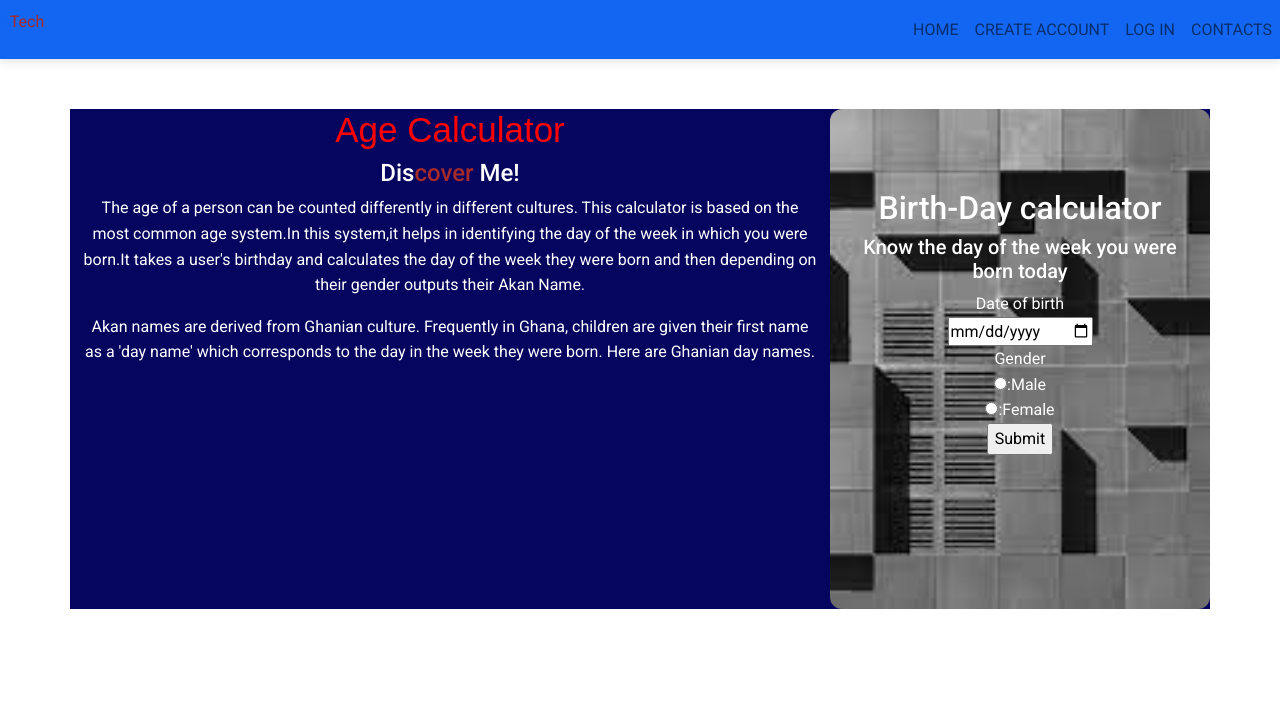
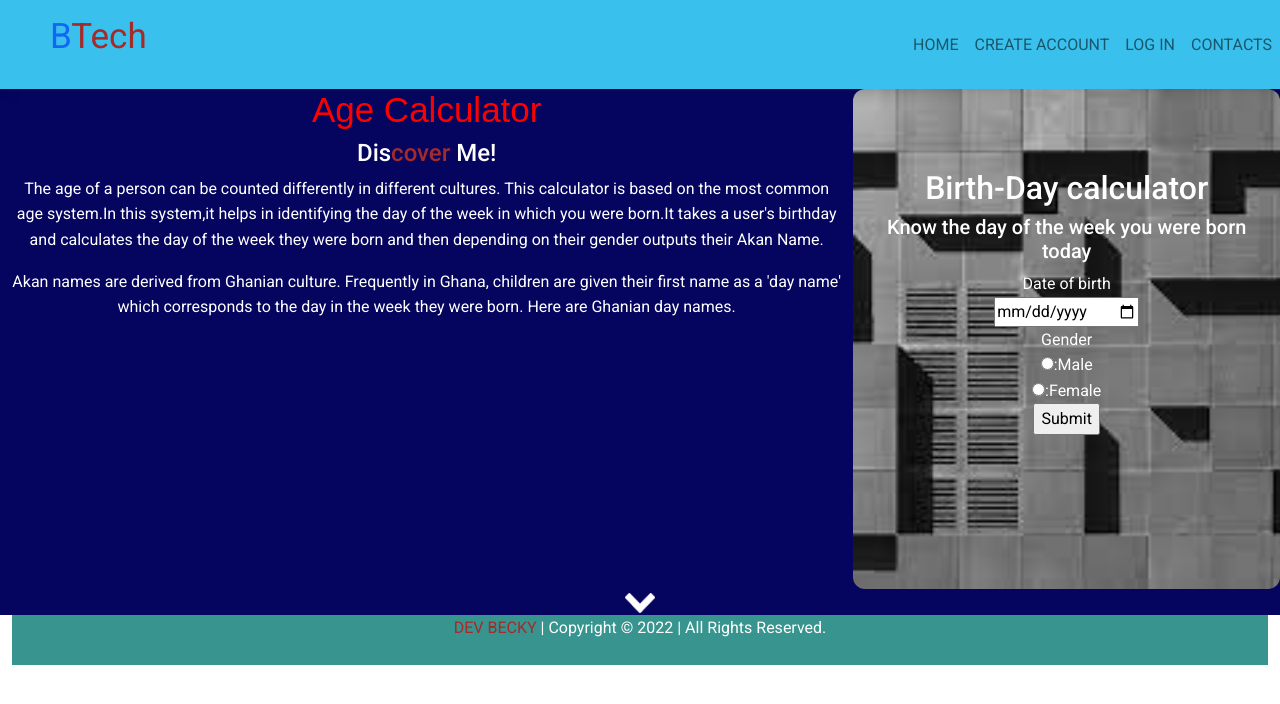
Before and after one commit to BECKY-OCHOLLA/Age_calculator_webApp, a plain HTML site: page index.html in a window 1280 px wide. Drawn offline with nearby package versions, Linux system fonts and the light colour scheme.

Commit message:
it will add the footer

```diff
--- a/index.css
+++ b/index.css
@@ -1,5 +1,9 @@
 .navbar{
     justify-content: space-between;
+}
+.logo{
+    font-size: 35px;
+    padding-left: 50px;
 }
 span{
     color: brown;
@@ -31,7 +35,7 @@ h3{
 
 }
 .container{
-    padding-top: 50px;
+    padding-top: 30px;
     text-align: center;
 
 
@@ -39,5 +43,16 @@ h3{
 #description1{
     color: white;
     background-color: rgb(5, 5, 95);
+    text-align: center;
 
 }
+.img{
+    color: red;
+}
+#footer{
+    background-color:rgb(55, 148, 143);
+    color: white;
+    width: 100%;
+    text-align: center;
+    height: 50px;
+}
--- a/index.html
+++ b/index.html
@@ -22,7 +22,7 @@ rel="stylesheet"/>
     <link rel="stylesheet" href="index.css">
 </head>
 <body>
-  <nav class="navbar navbar-expand-lg navbar-light bg-primary">
+  <nav class="navbar navbar-expand-lg navbar-light bg-info">
     <P class="logo"><a href="">B<span>Tech</span></a></P>
     <button class="navbar-toggler" type="button" data-toggle="collapse" data-target="#navbarSupportedContent" aria-controls="navbarSupportedContent" aria-expanded="false" aria-label="Toggle navigation">
      <span class="navbar-toggler-icon"></span>
@@ -39,9 +39,10 @@ rel="stylesheet"/>
       </ul>
 
     </div>
+
   </nav>
 
-  <div class="container">
+  <div class="container-fluid">
     <div class="row" id="description1">
       <div class="col-sm-8">
       <h1>Age Calculator</h1>
@@ -80,13 +81,18 @@ rel="stylesheet"/>
 
 
     </div>
+    <div class="img"><img src="./images/mouse_click.png" height="20"></div>
 
 
   </div>
+  <div id="footer">
 
+    <p><span>DEV <span>BECKY</span></span> | Copyright &copy 2022 | All Rights Reserved.</p>
 
-     <script src="index.js"></script>
-    <script src="https://cdn.jsdelivr.net/npm/bootstrap@5.0.2/dist/js/bootstrap.bundle.min.js" integrity="sha384-MrcW6ZMFYlzcLA8Nl+NtUVF0sA7MsXsP1UyJoMp4YLEuNSfAP+JcXn/tWtIaxVXM" crossorigin="anonymous"></script>
+  </div>
+
+  <script src="index.js"></script>
+  <script src="https://cdn.jsdelivr.net/npm/bootstrap@5.0.2/dist/js/bootstrap.bundle.min.js" integrity="sha384-MrcW6ZMFYlzcLA8Nl+NtUVF0sA7MsXsP1UyJoMp4YLEuNSfAP+JcXn/tWtIaxVXM" crossorigin="anonymous"></script>
 
 </body>
 </html>
```
